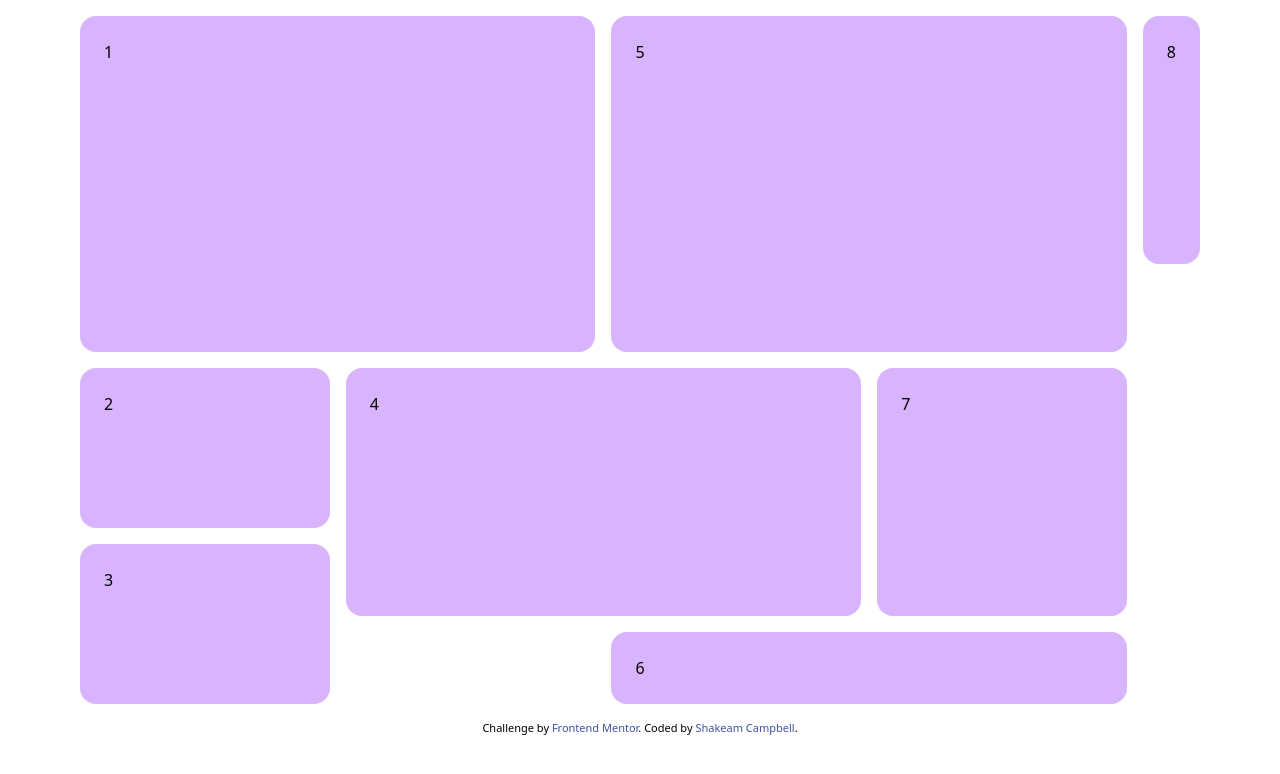
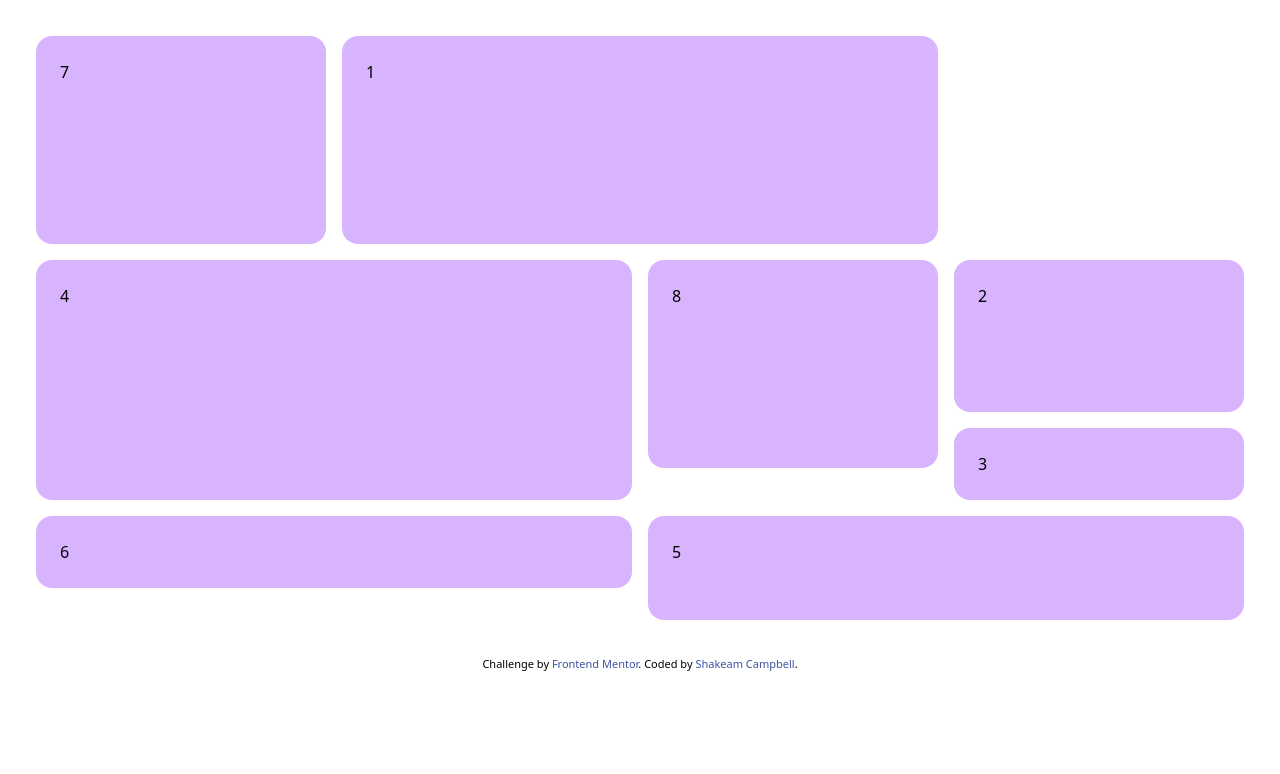
Before and after one commit to shakec/sba3DesDev, a plain HTML site: page index.html in a window 1280 px wide. Drawn offline with nearby package versions, Linux system fonts and the light colour scheme.

Commit message:
Grid is kind of working on medium and small sizes, but the large size layout still needs help

```diff
--- a/index.html
+++ b/index.html
@@ -21,15 +21,17 @@
 
 <body id="bg-[#F6F5F6] font-[DM Sans] px-[160px]">
 
-  <main id="container" class="mx-auto w-full max-w-6xl grid grid-cols-1 gap-4 p-4 md:grid-flow-col grid-rows-8 lg:grid-cols-4">
-    <section id="card1" class="rounded-2xl bg-purple-300 p-6 md:col-span-2 row-span-4">1</section>
-    <section id="card2" class="rounded-2xl bg-purple-300 p-6 md:col-span-1 row-span-2">2</section>
-    <section id="card3" class="rounded-2xl bg-purple-300 p-6 md:col-span-1 row-span-2">3</section>
-    <section id="card4" class="rounded-2xl bg-purple-300 p-6 md:col-span-2 row-span-3">4</section>
-    <section id="card5" class="rounded-2xl bg-purple-300 p-6 md:col-span-2 row-span-4">5</section>
-    <section id="card6" class="rounded-2xl bg-purple-300 p-6 md:col-span-2 row-span-1">6</section>
-    <section id="card7" class="rounded-2xl bg-purple-300 p-6 md:col-span-1 row-span-3">7</section>
-    <section id="card8" class="rounded-2xl bg-purple-300 p-6 md:col-span-1 row-span-3">8</section>
+  <main id="container" class="grid grid-cols-1 grid-rows-8 md:grid-cols-2 grid-rows-8 gap-4 p-9 lg:grid-cols-4">
+
+    <section id="card1" class="rounded-2xl bg-purple-300 p-6 order-1 row-span-3 md:col-span-2 row-span-4 lg:order-2">1</section>
+    <section id="card2" class="rounded-2xl bg-purple-300 p-6 order-2 row-span-2 md:row-span-3 lg:order-5">2</section>
+    <section id="card3" class="rounded-2xl bg-purple-300 p-6 order-3 row-span-2 md:row-span-3 lg:order-6">3</section>
+    <section id="card4" class="rounded-2xl bg-purple-300 p-6 order-4 row-span-4 md:col-span-2 row-span-6 lg:order-3">4</section>
+    <section id="card5" class="rounded-2xl bg-purple-300 p-6 order-5 row-span-4 md:col-span-2 lg:order-8">5</section>
+    <section id="card6" class="rounded-2xl bg-purple-300 p-6 order-6 row-span-2 md:col-span-2 lg:order-7">6</section>
+    <section id="card7" class="rounded-2xl bg-purple-300 p-6 order-7 row-span-2 md:col-span-1 lg:order-1 row-span-4">7</section>
+    <section id="card8" class="rounded-2xl bg-purple-300 p-6 order-8 row-span-3 md:col-span-1 lg:order-4 row-span-4">8</section>
+
   </main>
 
 <!-- Create and schedule content quicker.
--- a/styles.css
+++ b/styles.css
@@ -1,3 +1,9 @@
+/* Establishing the boundaries, courtesy of Paul! */
+body {
+    height: 100vh;
+    width: 100vw;
+}
+
 .attribution {
     font-size: 0.6875rem; text-align: center;
 }
```
Also changed, not shown: 3 other files.
